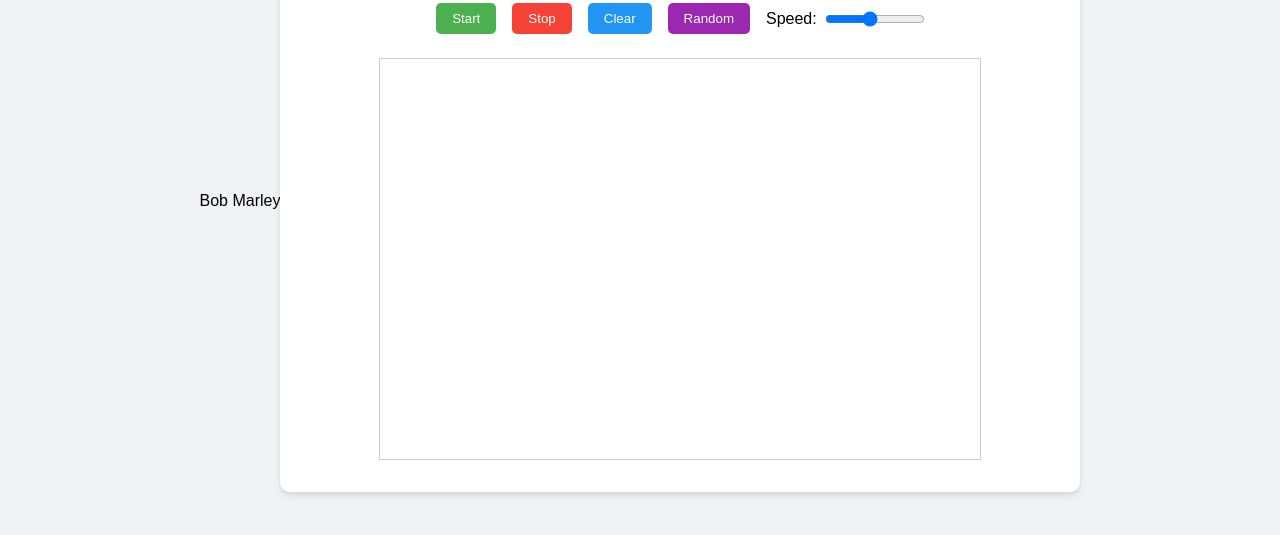
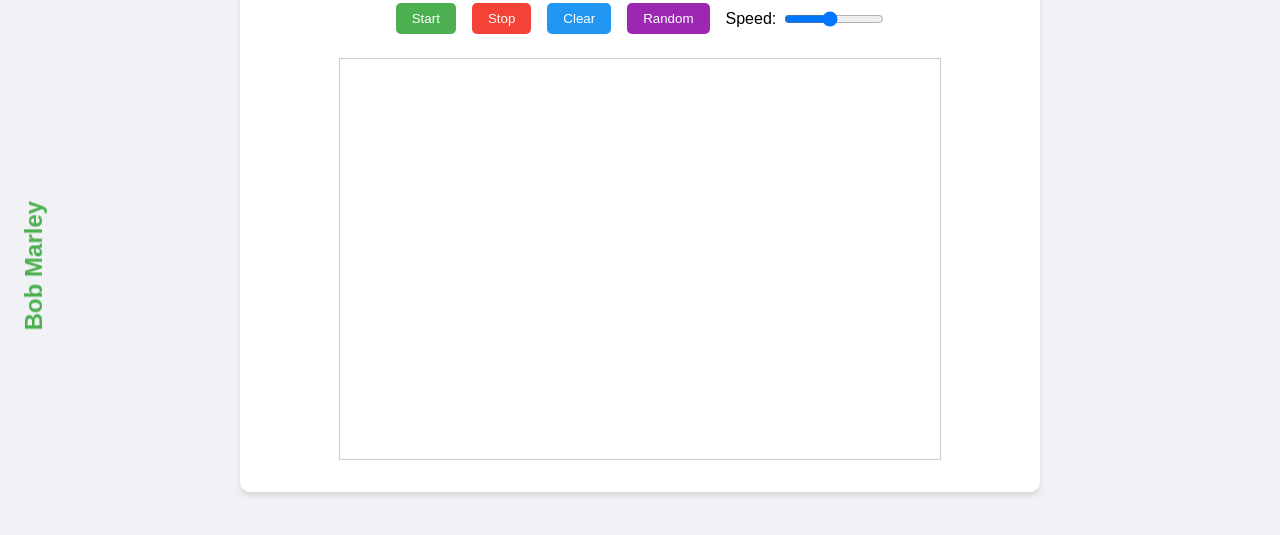
Before and after one commit to cjcjcjcjcj8789576958/shh, a plain HTML site: page index.html in a window 1280 px wide. Shown: the part 199-734 px from the top of the page. Drawn offline with Linux system fonts and the light colour scheme.

Commit message:
Update styles.css

```diff
--- a/styles.css
+++ b/styles.css
@@ -11,6 +11,20 @@ body {
     display: flex;
     justify-content: center;
     align-items: center;
+    position: relative;
+}
+
+.bob-marley-text {
+    position: fixed;
+    left: 20px;
+    top: 50%;
+    transform: translateY(-50%);
+    font-size: 24px;
+    font-weight: bold;
+    color: #4CAF50;
+    writing-mode: vertical-rl;
+    text-orientation: mixed;
+    transform: rotate(180deg);
 }
 
 .container {
```
